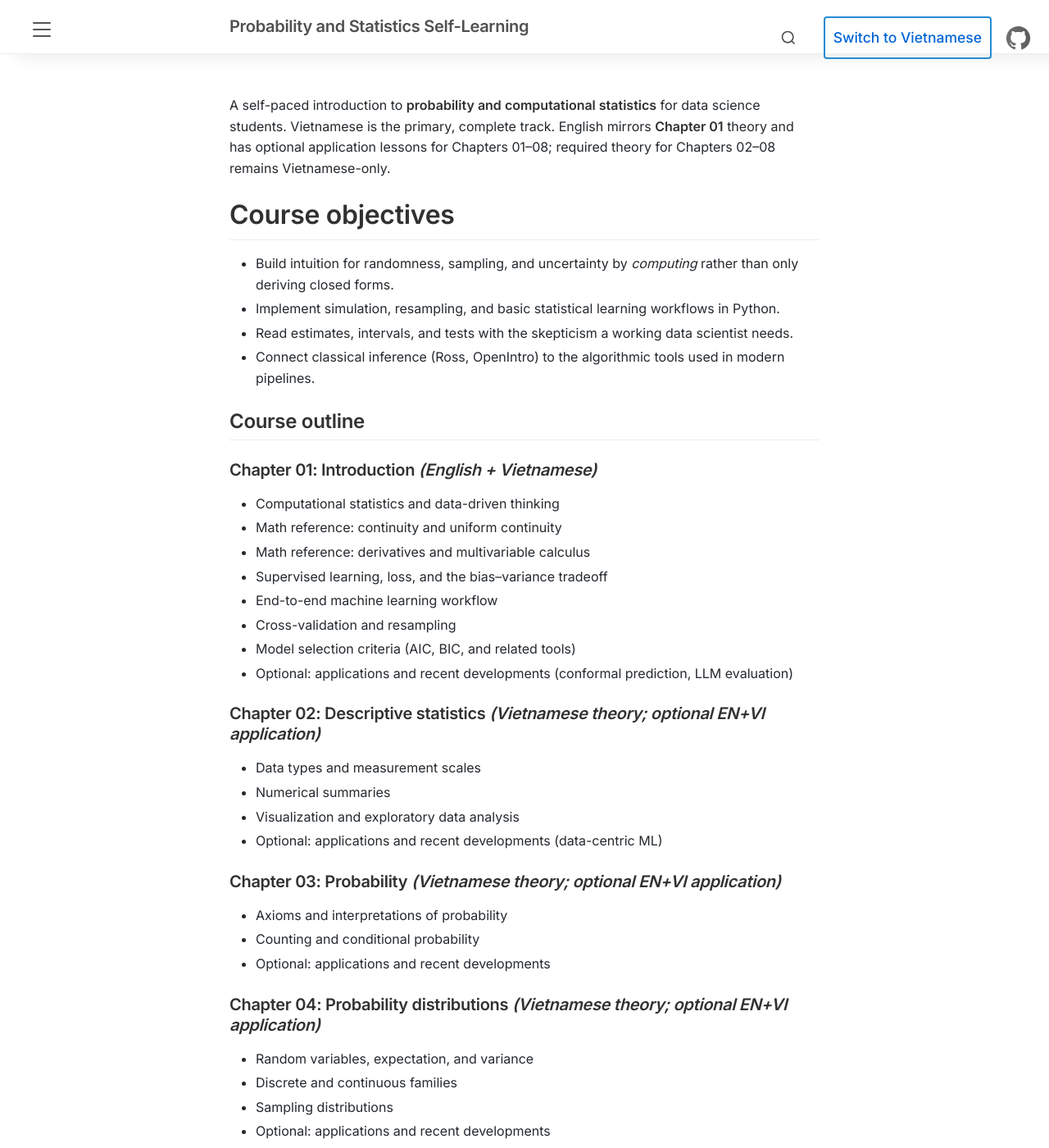
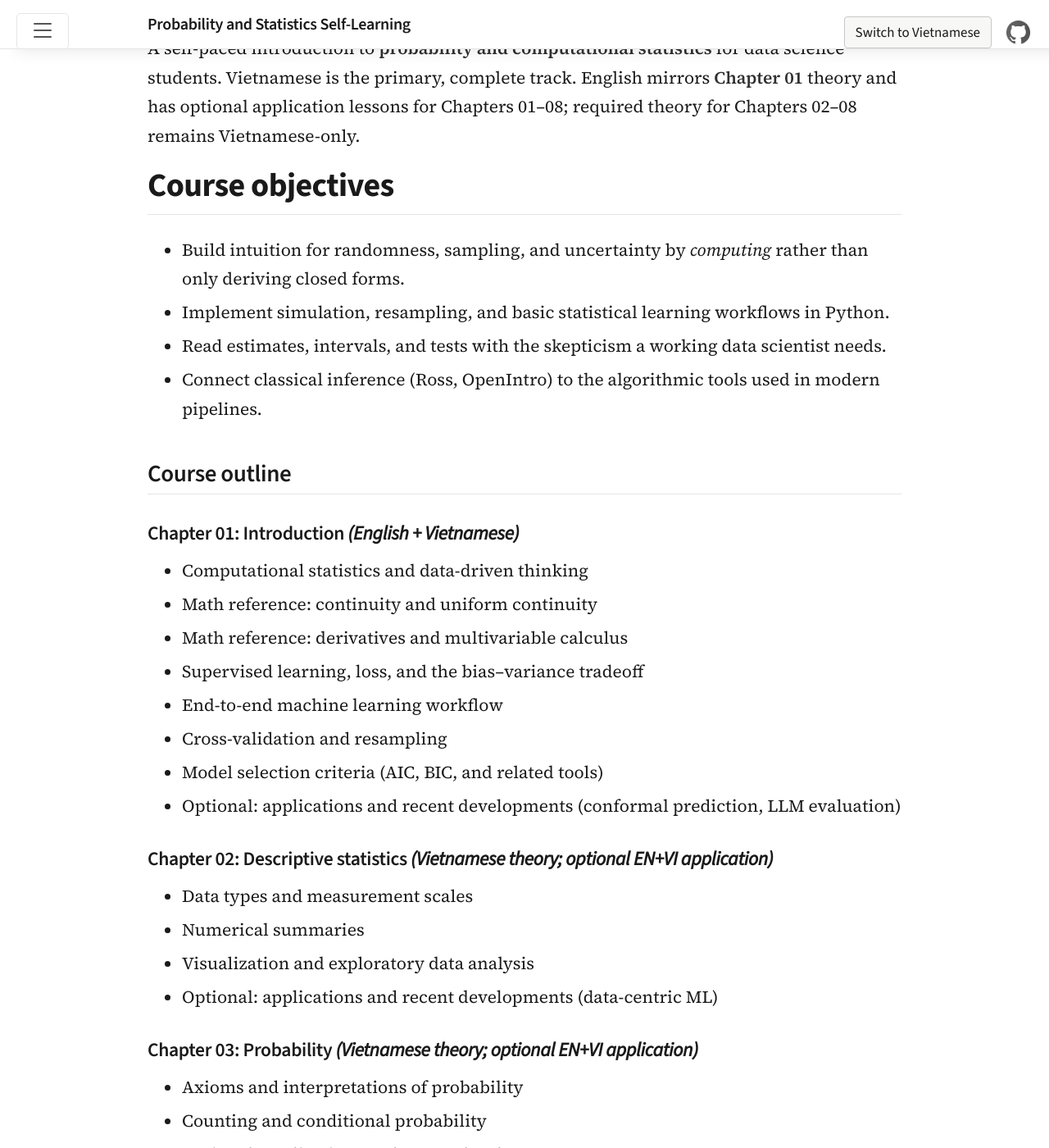
Before and after one commit to nglelinh/probability-and-statistics-self-learning, a Jekyll site: the page built from index.html, in a window 1280 px wide and 1400 px high. Shown: the whole window at 82% size. Built offline with Jekyll 4.4.1, drawn with Linux system fonts in a browser that asks for light colours; the list of posts is cut into pages by our own code; comment, search, counter and statistics services are not loaded.

Commit message:
Unify course theme: monochrome dark sidebar (#202020), Source Serif 4 + Source Sans 3, remove search/TOC

```diff
--- a/_includes/head.html
+++ b/_includes/head.html
@@ -26,16 +26,12 @@
   <link rel="stylesheet" href="{{ site.baseurl }}/public/css/lanyon.css">
   <link rel="stylesheet" href="{{ site.baseurl }}/public/css/github-markdown.css">
   <link rel="stylesheet" href="{{ site.baseurl }}/public/css/multilang.css">
-  <link rel="stylesheet" href="{{ site.baseurl }}/public/css/search.css">
-  <link rel="stylesheet" href="{{ site.baseurl }}/public/css/content-boxes.css">
+<link rel="stylesheet" href="{{ site.baseurl }}/public/css/content-boxes.css">
+  <link rel="stylesheet" href="{{ site.baseurl }}/public/css/course-theme.css">
   <link rel="preconnect" href="https://fonts.googleapis.com">
   <link rel="preconnect" href="https://fonts.gstatic.com" crossorigin>
-  <link rel="stylesheet" href="https://fonts.googleapis.com/css2?family=Inter:wght@300;400;500;600;700&display=swap">
-
-  <!-- Lunr.js for search functionality -->
-  <script src="https://unpkg.com/lunr/lunr.js"></script>
-
-  <link rel="apple-touch-icon-precomposed" sizes="122x144" href="{{ '/public/logo.png' | absolute_url }}">
+  <link rel="stylesheet" href="https://fonts.googleapis.com/css2?family=Source+Sans+3:ital,wght@0,400;0,500;0,600;0,700;1,400&family=Source+Serif+4:ital,opsz,wght@0,8..60,400;0,8..60,600;0,8..60,700;1,8..60,400&display=swap">
+<link rel="apple-touch-icon-precomposed" sizes="122x144" href="{{ '/public/logo.png' | absolute_url }}">
   <link rel="shortcut icon" href="{{ '/public/convex-logo-144x144.png' | absolute_url }}">
 
   <link rel="alternate" type="application/rss+xml" title="RSS" href="{{ '/atom.xml' | absolute_url }}">
--- a/_layouts/default.html
+++ b/_layouts/default.html
@@ -37,6 +37,5 @@
 
     <script src='{{ site.baseurl }}/public/js/script.js'></script>
     <script src='{{ site.baseurl }}/public/js/multilang.js'></script>
-    <script src='{{ site.baseurl }}/public/js/search.js'></script>
-  </body>
+</body>
 </html>
--- /dev/null
+++ b/public/css/course-theme.css
@@ -0,0 +1,415 @@
+/*
+ * Unified Course Theme — Understated Academic Monochrome
+ * Modeled after discrete-mathematics-for-computer-science-iuh
+ * Typography: Source Serif 4 (body) + Source Sans 3 (UI, navbar, sidebar, headings)
+ * Palette: Dark charcoal sidebar (#202020), crisp white surface (#ffffff), academic ink (#1a1a1a)
+ */
+
+:root {
+  --course-serif: "Source Serif 4", "Iowan Old Style", "Palatino Linotype", Palatino, Georgia, serif;
+  --course-sans: "Source Sans 3", -apple-system, BlinkMacSystemFont, "Segoe UI", Roboto, "Helvetica Neue", Arial, sans-serif;
+  --course-mono: ui-monospace, SFMono-Regular, "SF Mono", Menlo, Consolas, "Liberation Mono", monospace;
+
+  --course-bg: #ffffff;
+  --course-bg-subtle: #f7f7f5;
+  --course-text: #1a1a1a;
+  --course-muted: #525252;
+  --course-border: #e5e5e5;
+  --course-border-strong: #c8c8c8;
+  --course-accent: #2c5282;
+  --course-accent-hover: #1a365d;
+
+  --course-sidebar-bg: #202020;
+  --course-sidebar-text: rgba(255, 255, 255, 0.74);
+  --course-sidebar-text-strong: #ffffff;
+  --course-sidebar-hover: rgba(255, 255, 255, 0.09);
+  --course-sidebar-active: rgba(255, 255, 255, 0.14);
+  --course-sidebar-border: rgba(255, 255, 255, 0.1);
+}
+
+/* ── Base & Reading Typography ────────────────────────────────── */
+
+html,
+body {
+  font-family: var(--course-serif);
+  color: var(--course-text);
+  background-color: var(--course-bg);
+  -webkit-font-smoothing: antialiased;
+  -moz-osx-font-smoothing: grayscale;
+}
+
+.wrap,
+.github-md-body {
+  background-color: var(--course-bg);
+  color: var(--course-text);
+}
+
+.container {
+  max-width: 48rem;
+}
+
+.container.content {
+  font-family: var(--course-serif);
+  font-size: 1.05rem;
+  line-height: 1.7;
+  color: var(--course-text);
+  padding-top: 1.25rem;
+  padding-bottom: 3.5rem;
+}
+
+.container.content p,
+.container.content li,
+.container.content dd {
+  color: var(--course-text);
+}
+
+.container.content h1,
+.container.content h2,
+.container.content h3,
+.container.content h4,
+.container.content h5,
+.container.content h6,
+.page-title,
+.post-title {
+  font-family: var(--course-sans);
+  color: var(--course-text);
+  font-weight: 600;
+  letter-spacing: -0.015em;
+  line-height: 1.3;
+}
+
+.container.content h1 {
+  font-size: 2rem;
+  font-weight: 700;
+  margin-top: 0.25rem;
+  margin-bottom: 1.25rem;
+  padding-bottom: 0.45rem;
+  border-bottom: 1px solid var(--course-border);
+}
+
+.container.content h2 {
+  font-size: 1.45rem;
+  margin-top: 2.1rem;
+  margin-bottom: 0.85rem;
+  padding-bottom: 0.3rem;
+  border-bottom: 1px solid var(--course-border);
+}
+
+.container.content h3 {
+  font-size: 1.18rem;
+  margin-top: 1.6rem;
+  margin-bottom: 0.6rem;
+}
+
+.container.content a {
+  color: var(--course-accent);
+  text-decoration: none;
+}
+
+.container.content a:hover,
+.container.content a:focus {
+  color: var(--course-accent-hover);
+  text-decoration: underline;
+}
+
+/* ── Blockquotes, Tables & Code ───────────────────────────────── */
+
+.container.content blockquote {
+  font-family: var(--course-serif);
+  border-left: 3px solid var(--course-sidebar-bg);
+  background-color: var(--course-bg-subtle);
+  color: #333333;
+  padding: 0.75rem 1.1rem;
+  margin: 1.25rem 0;
+  border-radius: 0 4px 4px 0;
+}
+
+.container.content blockquote p:last-child {
+  margin-bottom: 0;
+}
+
+.container.content code {
+  font-family: var(--course-mono);
+  font-size: 0.87em;
+  background-color: var(--course-bg-subtle);
+  color: #24292e;
+  padding: 0.15em 0.38em;
+  border-radius: 3px;
+}
+
+.container.content pre {
+  font-family: var(--course-mono);
+  font-size: 0.88rem;
+  line-height: 1.55;
+  background-color: var(--course-bg-subtle);
+  border: 1px solid var(--course-border);
+  border-radius: 4px;
+  padding: 0.9rem 1.05rem;
+  overflow-x: auto;
+}
+
+.container.content pre code {
+  background: transparent;
+  padding: 0;
+  font-size: inherit;
+}
+
+.container.content table {
+  font-family: var(--course-sans);
+  font-size: 0.95rem;
+  border-collapse: collapse;
+  width: 100%;
+  margin: 1.4rem 0;
+}
+
+.container.content th,
+.container.content td {
+  border: 1px solid var(--course-border);
+  padding: 0.55rem 0.75rem;
+}
+
+.container.content thead th {
+  background-color: var(--course-bg-subtle);
+  color: var(--course-text);
+  font-weight: 600;
+}
+
+.container.content hr {
+  border: 0;
+  border-top: 1px solid var(--course-border);
+  margin: 2rem 0;
+}
+
+/* ── Top Navbar / Masthead (Minimal Monochrome) ───────────────── */
+
+.masthead {
+  background-color: var(--course-bg);
+  border-bottom: 1px solid var(--course-border);
+  padding-top: 0.85rem;
+  padding-bottom: 0.85rem;
+  margin-bottom: 2rem;
+  font-family: var(--course-sans);
+}
+
+.masthead .container {
+  display: flex;
+  align-items: center;
+  justify-content: space-between;
+  gap: 1rem;
+}
+
+.masthead-title {
+  margin: 0;
+  font-family: var(--course-sans);
+  font-size: 1.15rem;
+  font-weight: 600;
+  line-height: 1.3;
+  color: var(--course-text);
+}
+
+.masthead-title a {
+  color: var(--course-text) !important;
+  text-decoration: none;
+}
+
+.masthead-title a:hover,
+.masthead-title a:focus {
+  color: var(--course-accent) !important;
+  text-decoration: none;
+}
+
+.masthead-title small {
+  font-family: var(--course-sans);
+  font-weight: 400;
+  color: var(--course-muted);
+}
+
+.header-actions {
+  display: flex;
+  align-items: center;
+  gap: 0.75rem;
+  flex-shrink: 0;
+}
+
+.language-toggle a,
+.language-switch {
+  font-family: var(--course-sans);
+  font-size: 0.85rem;
+  font-weight: 500;
+  color: var(--course-text) !important;
+  background-color: var(--course-bg-subtle);
+  border: 1px solid var(--course-border-strong);
+  border-radius: 4px;
+  padding: 0.25rem 0.65rem;
+  text-decoration: none !important;
+  transition: background-color 0.15s ease, border-color 0.15s ease;
+}
+
+.language-toggle a:hover,
+.language-switch:hover {
+  background-color: #ecece9;
+  border-color: var(--course-sidebar-bg);
+  color: #000000 !important;
+}
+
+.github-logo__wrapper {
+  display: inline-flex;
+  align-items: center;
+  opacity: 0.85;
+  transition: opacity 0.15s ease;
+}
+
+.github-logo__wrapper:hover {
+  opacity: 1;
+}
+
+/* ── Dark Charcoal Sidebar (#202020, matching discrete-math) ──── */
+
+.sidebar {
+  --sidebar-accent: #ffffff;
+  --sidebar-accent-strong: #ffffff;
+  --sidebar-text-strong: #ffffff;
+  --sidebar-text-muted: rgba(255, 255, 255, 0.74);
+  --sidebar-surface-soft: rgba(255, 255, 255, 0.06);
+  --sidebar-surface-hover: rgba(255, 255, 255, 0.1);
+  --sidebar-surface-active: rgba(255, 255, 255, 0.15);
+  --sidebar-border-soft: rgba(255, 255, 255, 0.1);
+
+  font-family: var(--course-sans) !important;
+  background-color: var(--course-sidebar-bg) !important;
+  color: var(--course-sidebar-text) !important;
+}
+
+.sidebar a {
+  color: var(--course-sidebar-text-strong);
+  text-decoration: none;
+}
+
+.sidebar-nav {
+  border-bottom: 1px solid var(--course-sidebar-border);
+}
+
+.sidebar-nav-item {
+  font-family: var(--course-sans);
+  border-top: 1px solid var(--course-sidebar-border);
+  color: rgba(255, 255, 255, 0.88);
+}
+
+.sidebar-nav-item.active,
+a.sidebar-nav-item:hover,
+a.sidebar-nav-item:focus {
+  background-color: var(--course-sidebar-hover);
+  color: #ffffff;
+  text-decoration: none;
+}
+
+.sidebar-nav-item.active {
+  background-color: var(--course-sidebar-active);
+  font-weight: 600;
+}
+
+.sidebar-section-heading,
+.sidebar-part-heading {
+  font-family: var(--course-sans);
+  color: rgba(255, 255, 255, 0.52);
+  text-transform: uppercase;
+  letter-spacing: 0.05em;
+}
+
+.sidebar-chapter.is-current > .sidebar-chapter-head,
+.sidebar-chapter.is-current > .sidebar-chapter-row,
+.sidebar-chapter-row.current-chapter {
+  background-color: var(--course-sidebar-surface-soft);
+}
+
+.sidebar-lesson,
+.sidebar-nav .sidebar-lesson {
+  font-family: var(--course-sans);
+  color: rgba(255, 255, 255, 0.78);
+}
+
+.sidebar-lesson.active,
+.sidebar-nav .sidebar-lesson.active {
+  background-color: var(--course-sidebar-active) !important;
+  color: #ffffff !important;
+  border-left: 2px solid #ffffff;
+}
+
+.sidebar-toggle {
+  color: #202020;
+  background-color: rgba(255, 255, 255, 0.9);
+  border: 1px solid var(--course-border);
+}
+
+.sidebar-toggle:hover {
+  color: #000000;
+  background-color: var(--course-bg-subtle);
+}
+
+.sidebar-toggle:active,
+#sidebar-checkbox:focus ~ .sidebar-toggle,
+#sidebar-checkbox:checked ~ .sidebar-toggle {
+  color: #ffffff;
+  background-color: var(--course-sidebar-bg);
+  border-color: var(--course-sidebar-bg);
+}
+
+/* ── Understated Monochrome Badges ────────────────────────────── */
+
+.lesson-badge {
+  font-family: var(--course-sans);
+  font-size: 0.72rem;
+  font-weight: 600;
+  border-radius: 3px;
+  padding: 0.12rem 0.45rem;
+  letter-spacing: 0.02em;
+}
+
+.lesson-badge.required {
+  background-color: #202020;
+  color: #ffffff;
+}
+
+.lesson-badge.optional {
+  background-color: #ecece9;
+  color: #404040;
+}
+
+.sidebar .lesson-badge.required {
+  background-color: rgba(255, 255, 255, 0.22);
+  color: #ffffff;
+}
+
+.sidebar .lesson-badge.optional {
+  background-color: rgba(255, 255, 255, 0.08);
+  color: rgba(255, 255, 255, 0.72);
+}
+
+/* ── Content Boxes Typography Alignment ───────────────────────── */
+
+.content-box {
+  font-family: var(--course-serif);
+  border-radius: 4px;
+}
+
+.content-box strong:first-child,
+.content-box .emoji-title {
+  font-family: var(--course-sans);
+}
+
+/* ── Explicitly Hide Search & TOC (Unified Clean Layout) ──────── */
+
+.search-container,
+.search-box,
+.search-toggle,
+.search-trigger,
+#search-container,
+#search-input,
+#search-results,
+#search-modal,
+.toc,
+#toc,
+.table-of-contents,
+.sidebar-toc {
+  display: none !important;
+}
```
